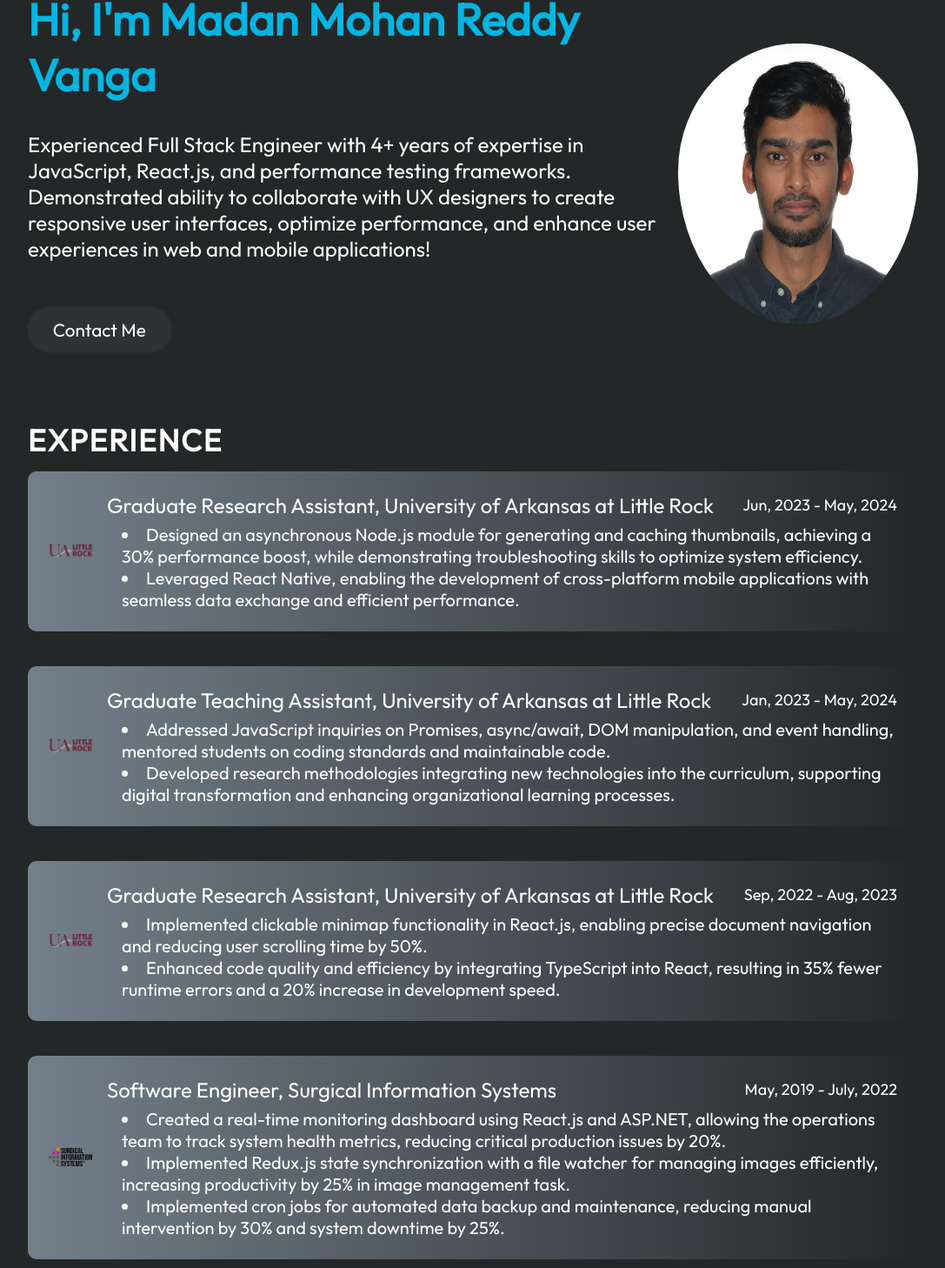
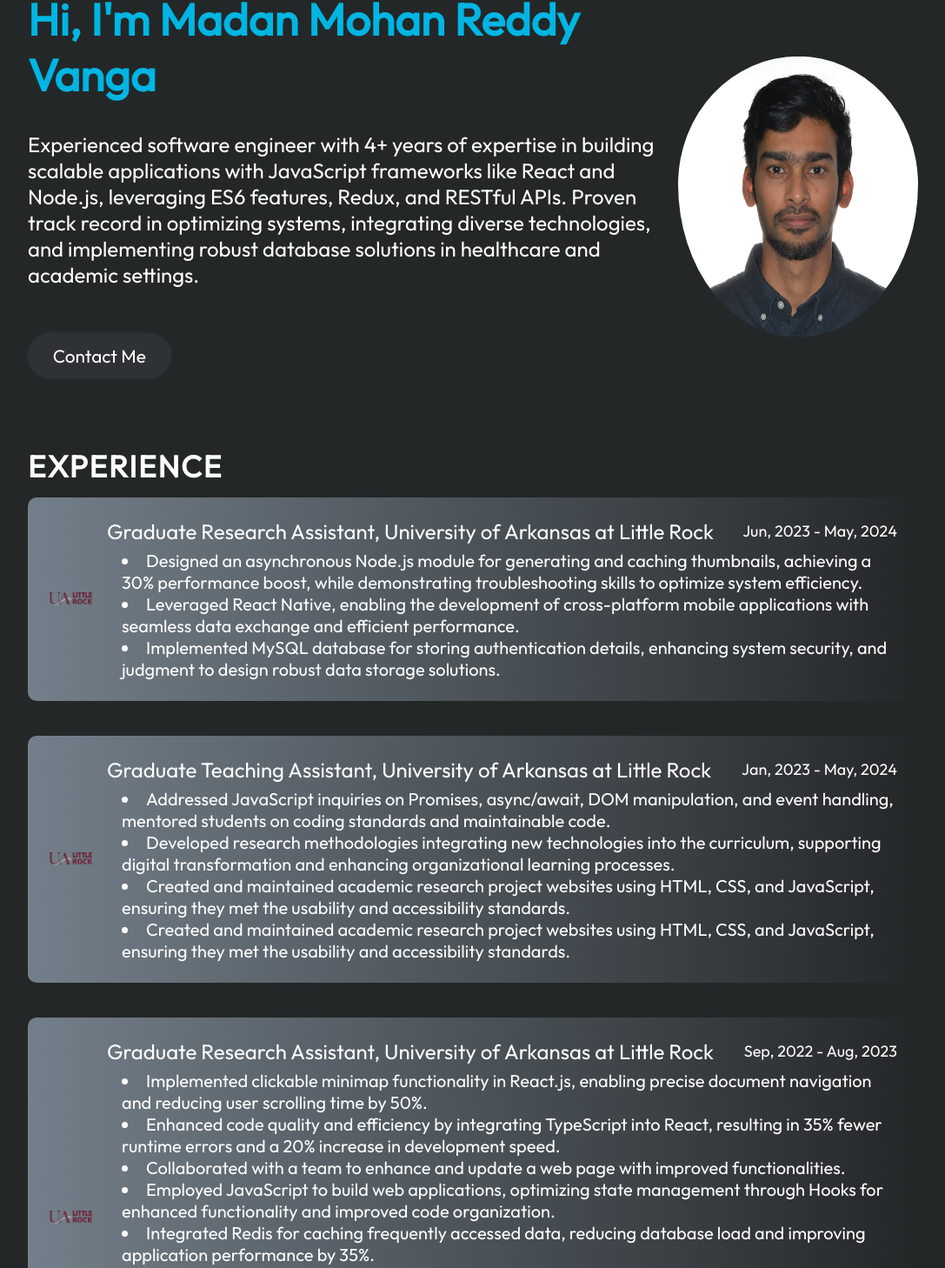
Before and after one commit to MadanMohanw95/Portfolio, a React (Vite) app: page / in a window 1280 px wide. Shown: the part 50-1508 px from the top of the page at 87% size, without its empty margins (96-1183 px from the left). Built offline with nearby package versions, Linux system fonts and the light colour scheme.

Commit message:
Added experience points

```diff
--- a/src/components/Hero/Hero.jsx
+++ b/src/components/Hero/Hero.jsx
@@ -9,9 +9,8 @@ export const Hero = () => {
       <div className={styles.content}>
         <h1 className={styles.title}>Hi, I'm Madan Mohan Reddy Vanga</h1>
         <p className={styles.description}>
-          Experienced Full Stack Engineer with 4+ years of expertise in JavaScript, React.js, and performance testing frameworks.
-          Demonstrated ability to collaborate with UX designers to create responsive user interfaces, optimize performance, and
-          enhance user experiences in web and mobile applications!
+          Experienced software engineer with 4+ years of expertise in building scalable applications with JavaScript frameworks like React and Node.js, leveraging ES6 features, Redux, and RESTful APIs.
+          Proven track record in optimizing systems, integrating diverse technologies, and implementing robust database solutions in healthcare and academic settings.
         </p>
         <a href="mailto:madanmohanreddyvanga@email.com" className={styles.contactBtn}>
           Contact Me
--- a/src/data/history.json
+++ b/src/data/history.json
@@ -4,7 +4,11 @@
     "organisation": "University of Arkansas at Little Rock",
     "startDate": "Jun, 2023",
     "endDate": "May, 2024",
-        "experiences": ["Designed an asynchronous Node.js module for generating and caching thumbnails, achieving a 30% performance boost, while demonstrating troubleshooting skills to optimize system efficiency.", "Leveraged React Native, enabling the development of cross-platform mobile applications with seamless data exchange and efficient performance."],
+    "experiences": [
+      "Designed an asynchronous Node.js module for generating and caching thumbnails, achieving a 30% performance boost, while demonstrating troubleshooting skills to optimize system efficiency.",
+      "Leveraged React Native, enabling the development of cross-platform mobile applications with seamless data exchange and efficient performance.",
+      "Implemented MySQL database for storing authentication details, enhancing system security, and judgment to design robust data storage solutions."
+    ],
     "imageSrc": "history/UALR.png"
   },
   {
@@ -12,7 +16,12 @@
     "organisation": "University of Arkansas at Little Rock",
     "startDate": "Jan, 2023",
     "endDate": "May, 2024",
-      "experiences": ["Addressed JavaScript inquiries on Promises, async/await, DOM manipulation, and event handling, mentored students on coding standards and maintainable code.", "Developed research methodologies integrating new technologies into the curriculum, supporting digital transformation and enhancing organizational learning processes."],
+    "experiences": [
+      "Addressed JavaScript inquiries on Promises, async/await, DOM manipulation, and event handling, mentored students on coding standards and maintainable code.",
+      "Developed research methodologies integrating new technologies into the curriculum, supporting digital transformation and enhancing organizational learning processes.",
+      "Created and maintained academic research project websites using HTML, CSS, and JavaScript, ensuring they met the usability and accessibility standards.",
+      "Created and maintained academic research project websites using HTML, CSS, and JavaScript, ensuring they met the usability and accessibility standards."
+    ],
     "imageSrc": "history/UALR.png"
   },
   {
@@ -20,7 +29,16 @@
     "organisation": "University of Arkansas at Little Rock",
     "startDate": "Sep, 2022",
     "endDate": "Aug, 2023",
-      "experiences": ["Implemented clickable minimap functionality in React.js, enabling precise document navigation and reducing user scrolling time by 50%. ", "Enhanced code quality and efficiency by integrating TypeScript into React, resulting in 35% fewer runtime errors and a 20% increase in development speed."],
+    "experiences": [
+      "Implemented clickable minimap functionality in React.js, enabling precise document navigation and reducing user scrolling time by 50%. ",
+      "Enhanced code quality and efficiency by integrating TypeScript into React, resulting in 35% fewer runtime errors and a 20% increase in development speed.",
+      "Collaborated with a team to enhance and update a web page with improved functionalities.",
+      "Employed JavaScript to build web applications, optimizing state management through Hooks for enhanced functionality and improved code organization.",
+      "Integrated Redis for caching frequently accessed data, reducing database load and improving application performance by 35%.",
+      "Used D3.js to create interactive and dynamic visualizations of health insurance data, providing stakeholders with deeper insights and improving data-driven decision-making by 40%.",
+      "Implemented Factory and Singleton design patterns following SOLID principles in Java applications for health insurance enrollment.",
+      "Wrote comprehensive unit and integration tests using Jest and Mocha, achieving 90% code coverage and minimizing bugs in production."
+    ],
     "imageSrc": "history/UALR.png"
   },
   {
@@ -29,9 +47,10 @@
     "startDate": "May, 2019",
     "endDate": "July, 2022",
     "experiences": [
-        "Created a real-time monitoring dashboard using React.js and ASP.NET, allowing the operations team to track system health metrics, reducing critical production issues by 20%.",
-        "Implemented Redux.js state synchronization with a file watcher for managing images efficiently, increasing productivity by 25% in image management task.",
-        "Implemented cron jobs for automated data backup and maintenance, reducing manual intervention by 30% and system downtime by 25%."
+      "Leveraged ES6 features including Promises and async/await, alongside React Hooks and Redux, to enhance code readability and effectively manage complex state in health insurance applications.",
+      "Optimized RESTful APIs with rate limiting and JWT authentication, resulting in a 25% improvement in API response time and increased security for patient data.",
+      "Integrated Servicenow with electronic health record (EHR) systems using REST APIs and OAuth authentication, ensuring seamless data synchronization and compliance with HIPAA regulations.",
+      "●Engineered MySQL database schemas to store health insurance policy data efficiently, incorporating normalization techniques that reduced data redundancy by 20% and improved query performance by 30%."
     ],
     "imageSrc": "history/SIS.png"
   }
```
Lines whose indentation alone changed are shown as unchanged.
